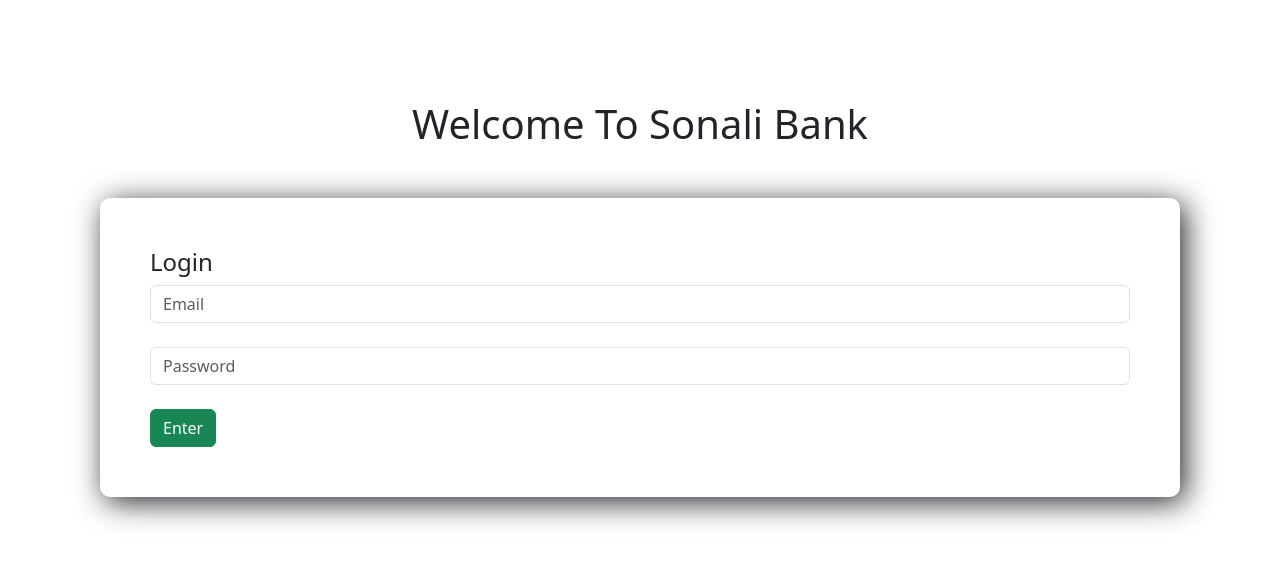
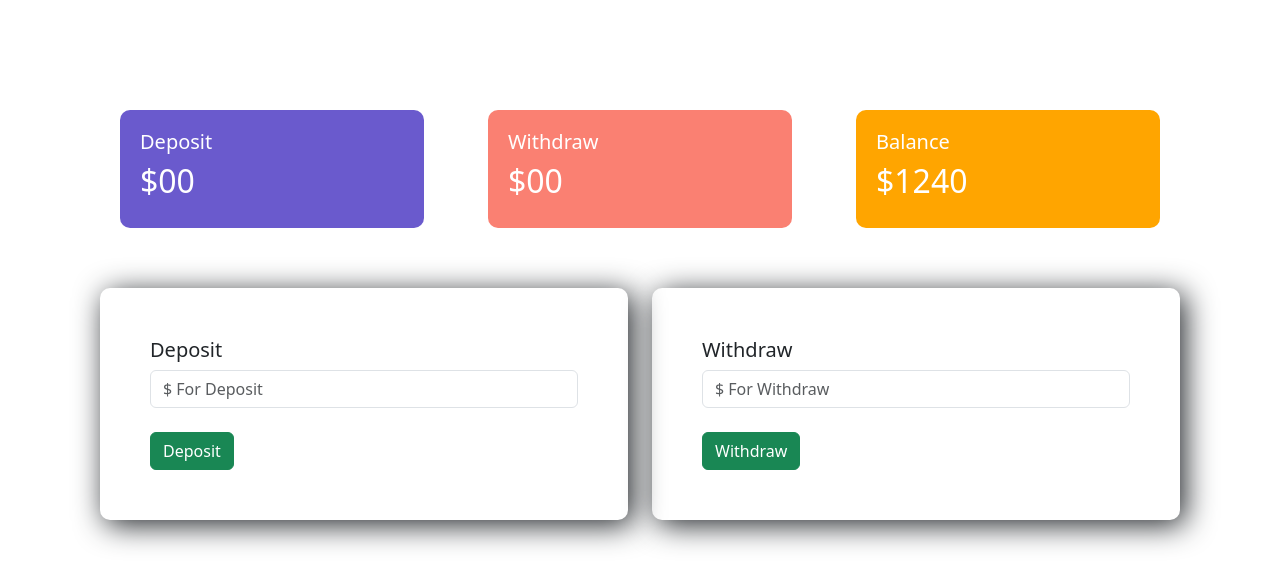
Before and after one commit to nahidbiswas/sonali-bank, a plain HTML site: page index.html in a window 1280 px wide. Both pictures are taken after a click on the button "Enter". Drawn offline with nearby package versions, Linux system fonts and the light colour scheme.

Commit message:
Alhamdulillah

```diff
--- a/index.html
+++ b/index.html
@@ -1,12 +1,15 @@
 <!DOCTYPE html>
 <html lang="en">
+
 <head>
     <meta charset="UTF-8">
     <meta name="viewport" content="width=device-width, initial-scale=1.0">
     <title>Sonali Bank</title>
-    <link rel="stylesheet" href="https://cdn.jsdelivr.net/npm/bootstrap@5.3.2/dist/css/bootstrap.min.css" integrity="sha384-T3c6CoIi6uLrA9TneNEoa7RxnatzjcDSCmG1MXxSR1GAsXEV/Dwwykc2MPK8M2HN" crossorigin="anonymous">
+    <link rel="stylesheet" href="https://cdn.jsdelivr.net/npm/bootstrap@5.3.2/dist/css/bootstrap.min.css"
+        integrity="sha384-T3c6CoIi6uLrA9TneNEoa7RxnatzjcDSCmG1MXxSR1GAsXEV/Dwwykc2MPK8M2HN" crossorigin="anonymous">
     <link rel="stylesheet" href="style.css">
 </head>
+
 <body>
 
     <div id="login-area">
@@ -17,9 +20,60 @@
             <br>
             <input type="password" class="form-control" placeholder="Password">
             <br>
-            <button class="btn btn-success">Enter</button>
+            <button id="login" class="btn btn-success">Enter</button>
+        </div>
+    </div>
+    <div id="transaction-area">
+        <div class="row">
+            <div class="col-md-4">
+                <div class="deposit status">
+                    <h5>Deposit</h5>
+                    <h2>$00</h2>
+                </div>
+            </div>
+            <div class="col-md-4">
+                <div class="withdraw status">
+                    <h5>Withdraw</h5>
+                    <h2>$00</h2>
+                </div>
+            </div>
+            <div class="col-md-4">
+                <div class="balance status">
+                    <h5>Balance</h5>
+                    <h2>$1240</h2>
+                </div>
+            </div>
         </div>
 
+        <div class="row">
+            <div class="col-md-6">
+                <div class="submit-area">
+                    <h5>Deposit</h5>
+                    <input type="text" class="form-control" placeholder="$ For Deposit">
+                    <br>
+                    <button class="btn btn-success">Deposit</button>
+                </div>
+            </div>
+            <div class="col-md-6">
+                <div class="submit-area">
+                    <h5>Withdraw</h5>
+                    <input type="text" class="form-control" placeholder="$ For Withdraw">
+                    <br>
+                    <button class="btn btn-success">Withdraw</button>
+                </div>
+            </div>
+        </div>
     </div>
+    <script>
+        const loginBtn = document.getElementById('login');
+        loginBtn.addEventListener('click', function () {
+            const loginArea = document.getElementById('login-area');
+            loginArea.style.display = 'none';
+            const transArea = document.getElementById("transaction-area");
+            transArea.style.display = "block";
+        })
+
+    </script>
 </body>
+
 </html>
--- a/style.css
+++ b/style.css
@@ -7,3 +7,21 @@
     border-radius: 10px;
     box-shadow: 5px 5px 30px;
 }
+#transaction-area{
+    display: none;
+}
+.status{
+    margin: 10px 20px;
+    padding: 20px;
+    color: white;
+    border-radius: 10px;
+}
+.deposit{
+    background-color: slateblue;
+}
+.withdraw{
+    background-color: salmon;
+}
+.balance{
+    background-color: orange;
+}
```
